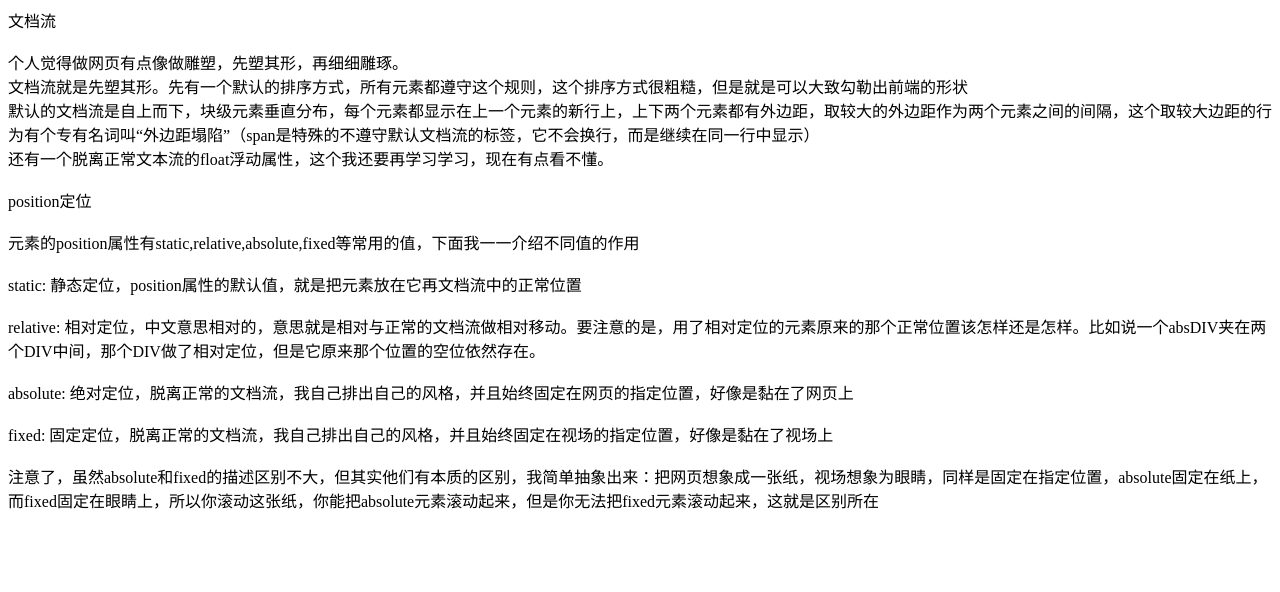
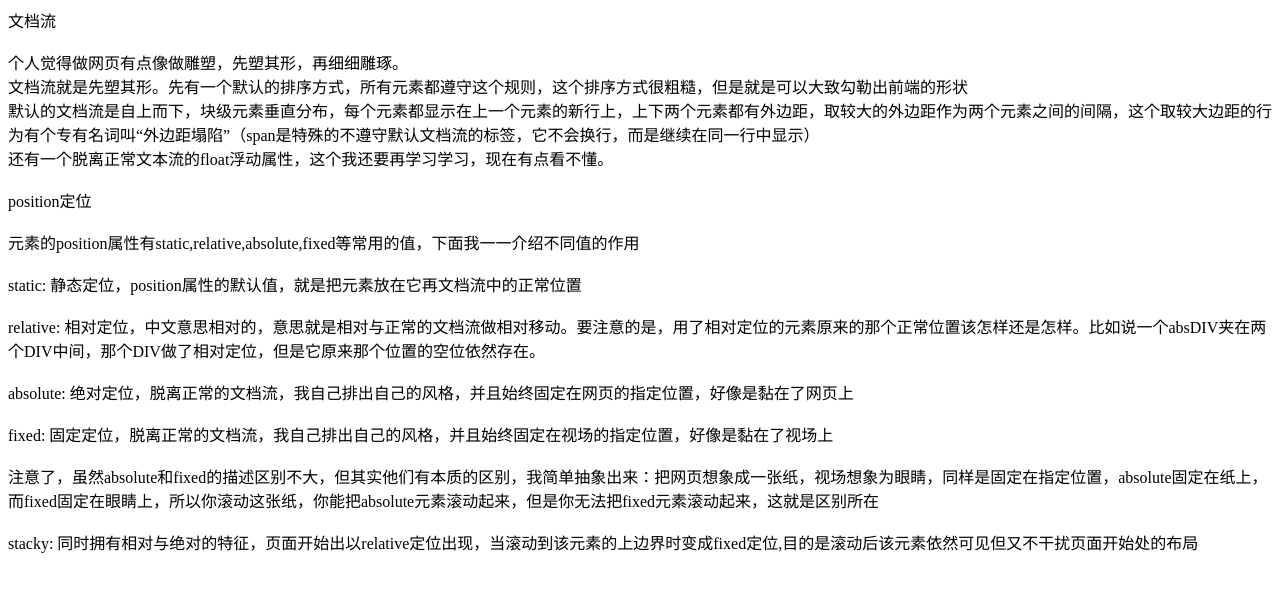
Before and after one commit to BoboJIE/blog, a plain HTML site: page content/position.html in a window 1280 px wide. Drawn offline with Linux system fonts and the light colour scheme.

Commit message:
update: position

```diff
--- a/content/position.html
+++ b/content/position.html
@@ -18,7 +18,8 @@
     relative: 相对定位，中文意思相对的，意思就是相对与正常的文档流做相对移动。要注意的是，用了相对定位的元素原来的那个正常位置该怎样还是怎样。比如说一个absDIV夹在两个DIV中间，那个DIV做了相对定位，但是它原来那个位置的空位依然存在。<br><br>
     absolute: 绝对定位，脱离正常的文档流，我自己排出自己的风格，并且始终固定在网页的指定位置，好像是黏在了网页上<br><br>
     fixed: 固定定位，脱离正常的文档流，我自己排出自己的风格，并且始终固定在视场的指定位置，好像是黏在了视场上<br><br>
-    注意了，虽然absolute和fixed的描述区别不大，但其实他们有本质的区别，我简单抽象出来：把网页想象成一张纸，视场想象为眼睛，同样是固定在指定位置，absolute固定在纸上，而fixed固定在眼睛上，所以你滚动这张纸，你能把absolute元素滚动起来，但是你无法把fixed元素滚动起来，这就是区别所在
+    注意了，虽然absolute和fixed的描述区别不大，但其实他们有本质的区别，我简单抽象出来：把网页想象成一张纸，视场想象为眼睛，同样是固定在指定位置，absolute固定在纸上，而fixed固定在眼睛上，所以你滚动这张纸，你能把absolute元素滚动起来，但是你无法把fixed元素滚动起来，这就是区别所在<br><br>
+    stacky: 同时拥有相对与绝对的特征，页面开始出以relative定位出现，当滚动到该元素的上边界时变成fixed定位,目的是滚动后该元素依然可见但又不干扰页面开始处的布局
 
 </body>
 </html>
```
